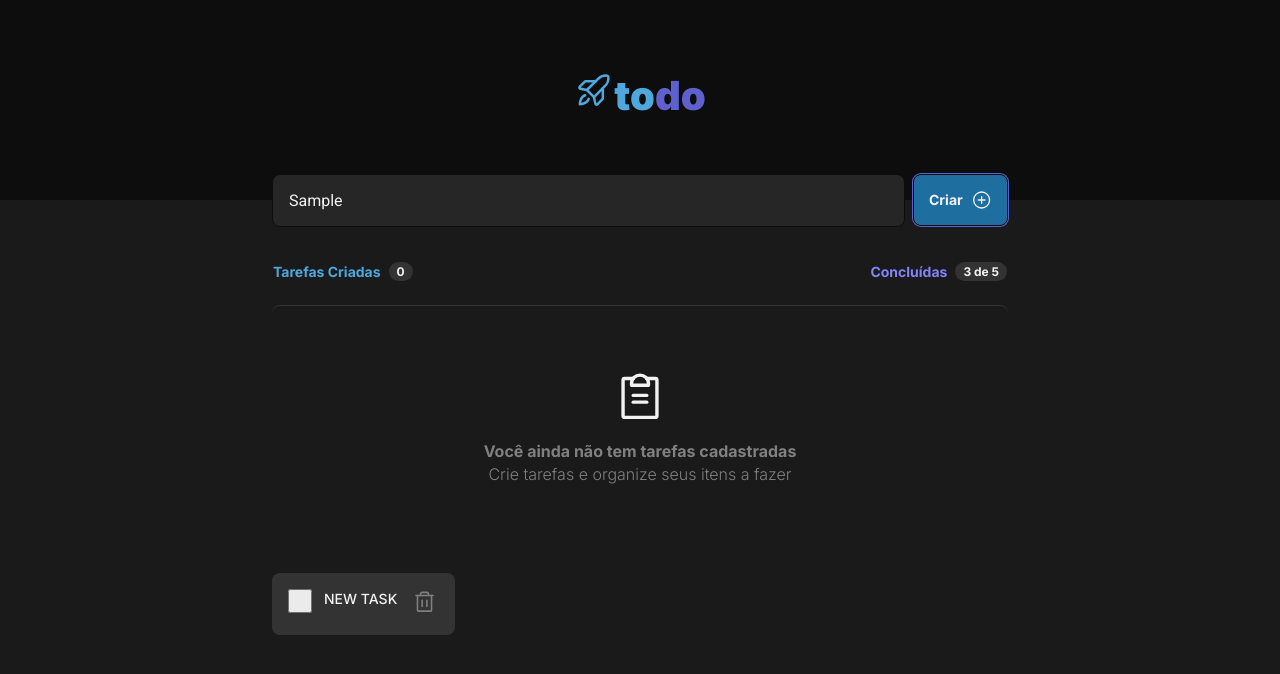
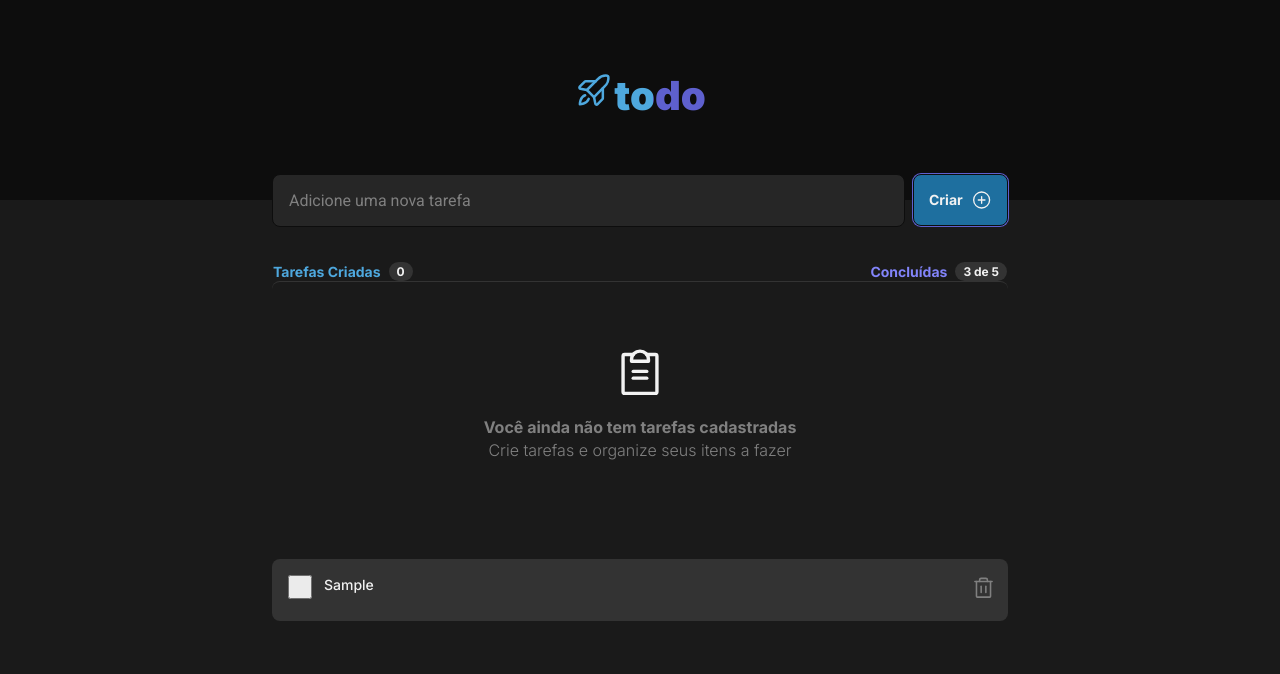
Before and after one commit to JulioMoratelli/01-desafio-reactjs-ts, a React (Vite) app: page / in a window 1280 px wide. Both pictures are taken after typing "Sample" into the empty fields and a click on the button "Criar". Shown: the top 674 px of the page. Built offline with nearby package versions, Linux system fonts and the light colour scheme.

Commit message:
funcionalidade

```diff
--- a/src/App.tsx
+++ b/src/App.tsx
@@ -1,4 +1,4 @@
-import React from 'react';
+import React, {useState} from 'react';
 import styles from './App.module.css'
 import { Header } from './componentes/Header';
 import { Newtasks } from './componentes/Newtasks';
@@ -8,14 +8,17 @@ import './global.css'
 
 
 export function App(){
+    const [tasks, setTasks] = useState([])
+
+
     return(
     <div>
         <Header />
 
         <div className={styles.wrapper}>
-           <Newtasks />
+           <Newtasks tasks={tasks} setTasks={setTasks}/>
 
-           <ListTasks />
+           <ListTasks tasks={tasks} />
         </div>
     </div>
     )
--- a/src/componentes/ListTasks.tsx
+++ b/src/componentes/ListTasks.tsx
@@ -4,13 +4,16 @@ import { ClipboardText } from 'phosphor-react';
 import { Tasks } from './Task';
 import { Newtasks } from './Newtasks';
 
-export function ListTasks(){
-    const [tasks, setTasks] = useState([
-        'NEW TASK'
-    ])
+interface Taskss{
+    tasks: string[];
+}
+
+export function ListTasks({tasks}: Taskss){
 
     return(
         <div className={styles.tasks}>
+
+            <div>
             <article>
                 <div className={styles.counter}>
                     <p>Tarefas Criadas<span>0</span></p>
@@ -23,6 +26,7 @@ export function ListTasks(){
                     <p>Você ainda não tem tarefas cadastradas <p>Crie tarefas e organize seus itens a fazer</p></p>
                 </div>
             </footer>
+            </div>
                 <div>
                     {tasks.map(task =>{
                         return(
--- a/src/componentes/Newtasks.tsx
+++ b/src/componentes/Newtasks.tsx
@@ -4,25 +4,45 @@ import { PlusCircle } from 'phosphor-react';
 import { Tasks } from './Task';
 import { ChangeEvent } from 'react';
 import { set } from 'date-fns';
+import { ListTasks } from './ListTasks';
 
-export function Newtasks(){
-    const [task, setTask] = useState('bla')
+interface Taskss{
+    tasks: string;
+    setTasks: (tasks: string[]) => void;
+}
+
+
+export function Newtasks({tasks, setTasks}: Taskss){
+
 
     const [newTasksText, setTasksText] = useState('')
 
-    const handleNewTasks = (event : ChangeEvent<HTMLInputElement>) =>{
-        setTask(event.target.value);
-    }
 
     function handleCreateNewTask(event: FormEvent){
         event.preventDefault()
+        setTasks([...tasks, newTasksText])
+        setTasksText('')
     }
+
+    const handleNewTasks = (event : ChangeEvent<HTMLInputElement>) =>{
+
+        setTasksText(event.target.value);
+
+    }
+
 
 
     return(
         <form onSubmit={handleCreateNewTask}>
             <div className={styles.newtask}>
-                <input type="text" className={styles.input} onChange={handleNewTasks} placeholder="Adicione uma nova tarefa" />
+                <input
+                    type="text"
+                    className={styles.input}
+                    value={newTasksText}
+                    onChange={handleNewTasks}
+                    required
+                    placeholder="Adicione uma nova tarefa"
+                />
                 <button className={styles.addtasks}>Criar<PlusCircle size={32}/></button>
             </div>
         </form>
--- a/src/componentes/Task.module.css
+++ b/src/componentes/Task.module.css
@@ -1,8 +1,12 @@
 .alltasks{
     display: flex;
     border-radius: 8px;
+    margin-top: 10px;
     padding: 1rem;
+    width: 736px;
     background-color: var(--gray-400);
+    justify-content: space-between;
+    word-wrap: break-word;
 }
 
 .tasks{
@@ -28,6 +32,7 @@
     font-style: normal;
     font-weight: 400;
     font-size: 14px;
+    width: 632px;
     line-height: 140%;
 
     color: var(--gray-100);
```
